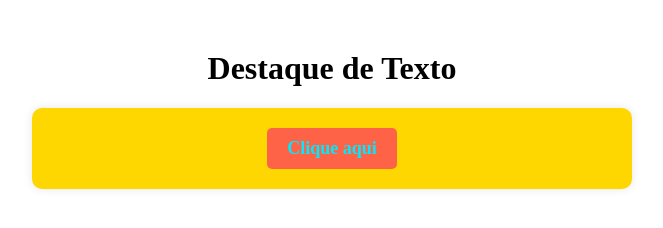
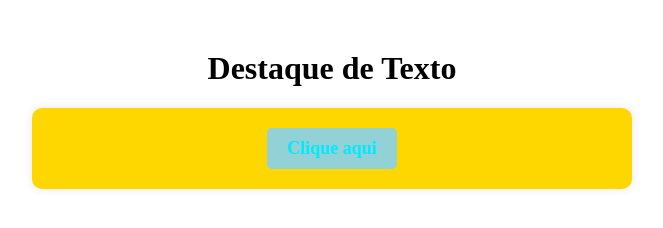
Before and after one commit to akiosantos/SeuTextoAqui, a plain HTML site: page index.html in a window 1280 px wide. In both pictures the pointer is over the link "Clique aqui". Shown: the whole page, without its empty margins (308-971 px from the left). Drawn offline with Linux system fonts and the light colour scheme.

Commit message:
Update styles.css

```diff
--- a/styles.css
+++ b/styles.css
@@ -30,5 +30,5 @@
 }
 
 .highlight-button:hover {
-    background-color: #ff6347;
+    background-color: #92d1d6;
 }
```
